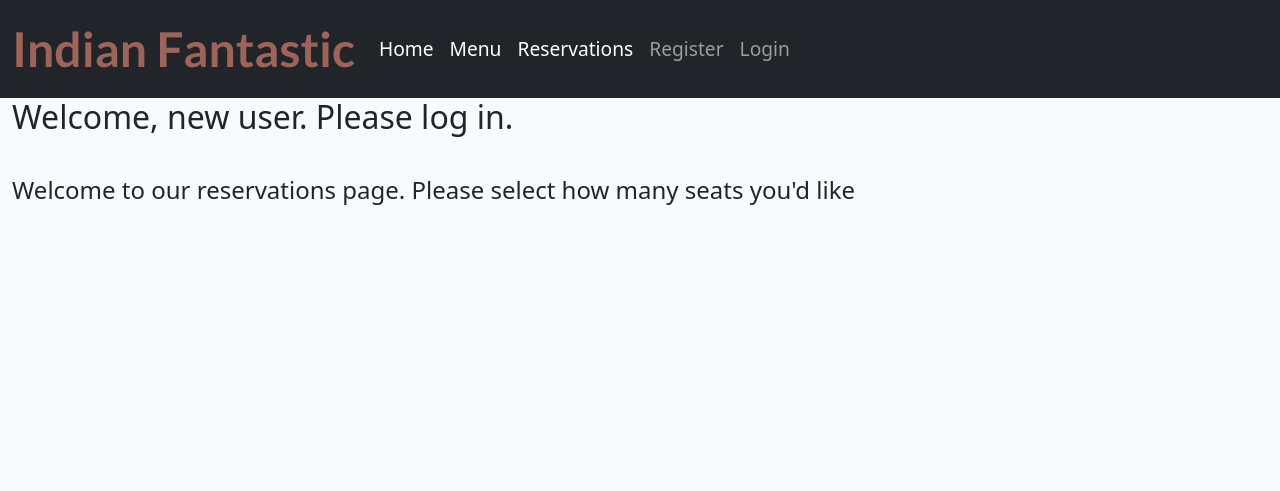
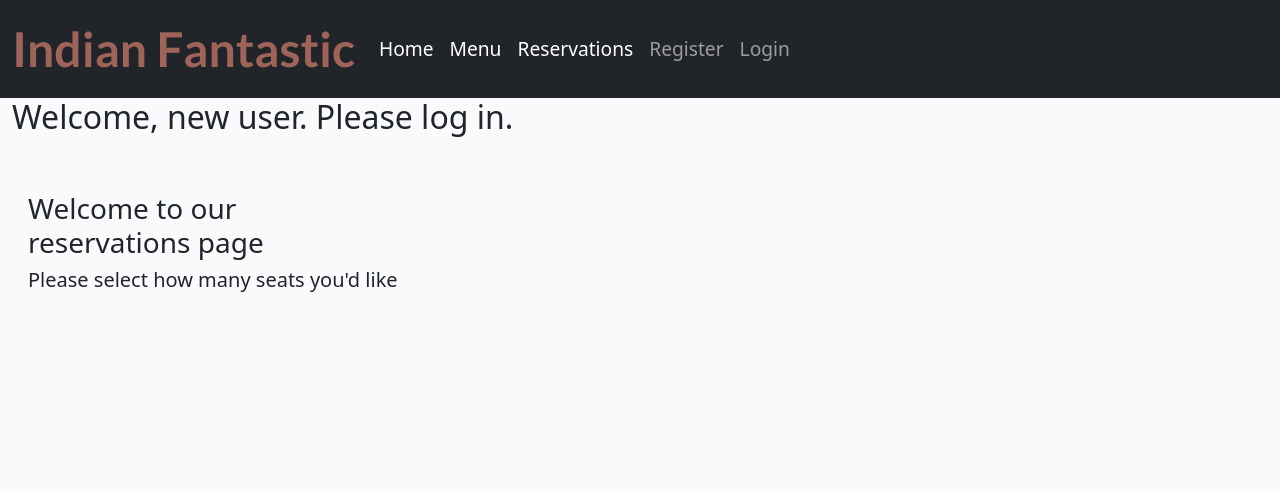
Before and after one commit to Sajalol/Django_restaurant_proj1, a Django app: page /reservation in a window 1280 px wide. Shown: the top 491 px of the page. Run offline with Django 3.2, Linux system fonts and the light colour scheme; some libraries are stand-ins or nearby versions.

Commit message:
testing forms and views with reservation

```diff
--- a/bar/views.py
+++ b/bar/views.py
@@ -1,6 +1,6 @@
 from django.shortcuts import render, get_object_or_404
 from django.views import generic, View
-from .models import Restaurant, Menu, Reservation
+from .models import Restaurant, Menu, Reservation, Customer, Table
 from .forms import ReservationForm
 
 class RestaurantList(generic.ListView):
@@ -14,3 +14,15 @@ class MenuList(generic.ListView):
 class ReservationList(generic.ListView):
     model = Reservation
     template_name = 'reservation.html'
+
+def reservations(request):
+    if request.method == "POST":
+        name = request.POST.get('name')
+        email = request.POST.get('email')
+        comment = request.POST.get('comment')
+
+        reservations = Table(name=name, email=email, comment=comment)
+
+        reservations.save()
+
+    return render(request, 'reservation.html')
--- a/templates/reservation.html
+++ b/templates/reservation.html
@@ -11,9 +11,10 @@
             <p>Welcome, new user. Please log in.</p>
         {% endif %}</h2>
 
-        <div class="col-12 mt-3 left">
-            <div class="row">
-                <h4>Welcome to our reservations page. Please select how many seats you'd like</h4>
+        <div class="col-md-4 card mb-4 mt-3">
+            <div class="card-body">
+                <h3>Welcome to our reservations page</h3>
+                <h5>Please select how many seats you'd like</h5>
                 {% if user.is_authenticated %}
 
                 <form method="post" style="margin-top: 1.3em;">
```
